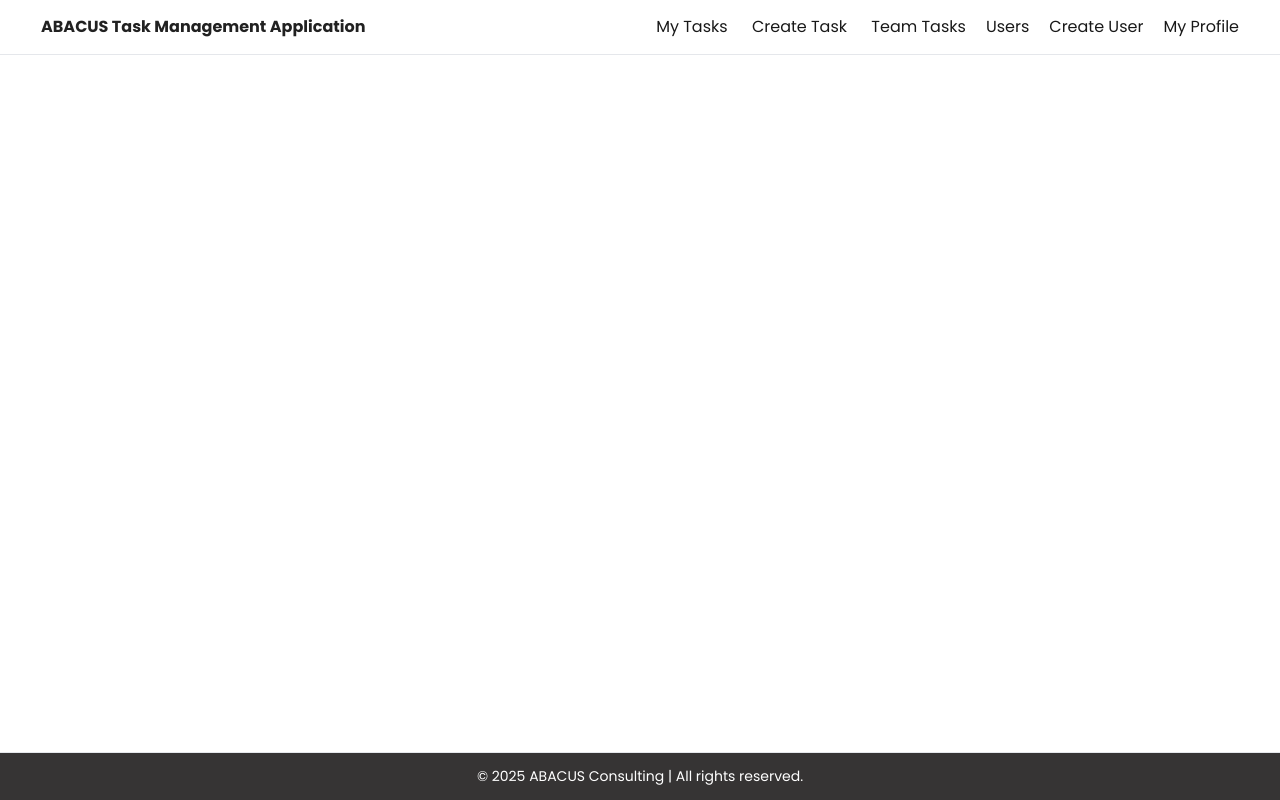
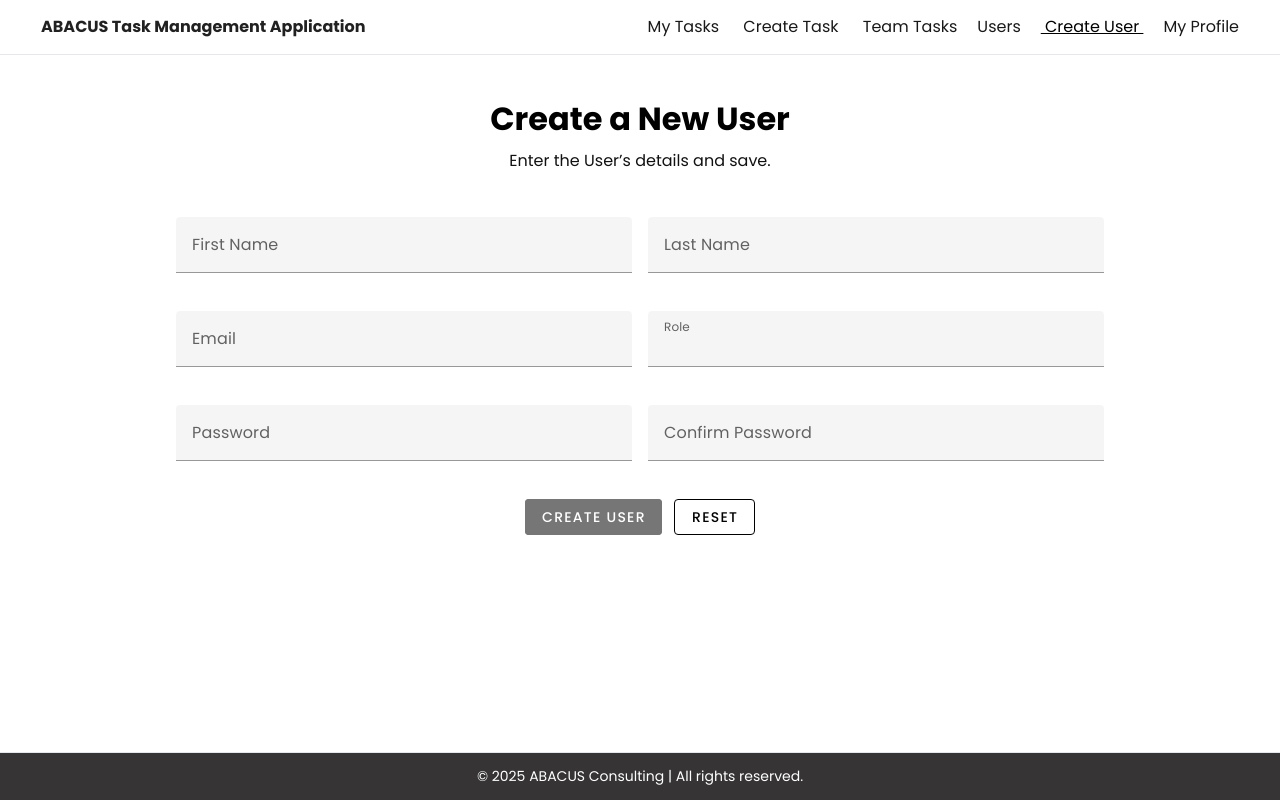
Before and after one commit to SanujaKob/Task-Management-Application-Front-End-3, a Vue app in the folder vite-project/: page /users/new in a window 1280 px wide. Built offline with nearby package versions, Linux system fonts and the light colour scheme.

Commit message:
Created a create user page - backend needs to be connected

```diff
--- a/vite-project/src/components/Header.vue
+++ b/vite-project/src/components/Header.vue
@@ -4,14 +4,14 @@
   position: sticky;
   top: 0;
   z-index: 10;
-  width: 100vw;                  /* keep your full-bleed header */
+  width: 100vw;                  /* full width header */
   background: #ffffff;
   border-bottom: 1px solid #e5e7eb;
 }
 
 .nav > .container {
-  max-width: 1200px;            /* fits laptop screens nicely */
-  margin: 0 auto;               /* centers horizontally */
+  max-width: 1200px;             /* fits laptop screens nicely */
+  margin: 0 auto;                /* centers horizontally */
   display: flex;
   justify-content: space-between;
   align-items: center;
@@ -28,7 +28,10 @@
   opacity: 0.9;
 }
 .link.active,
-.link:hover { opacity: 1; text-decoration: underline; }
+.link:hover {
+  opacity: 1;
+  text-decoration: underline;
+}
 </style>
 
 <template>
@@ -55,10 +58,22 @@
           Create Task
         </RouterLink>
 
-        <!-- Placeholders (wire these when routes exist) -->
+        <!-- Team Tasks (placeholder until you create route) -->
         <a class="link" href="#">Team Tasks</a>
+
+        <!-- Users (placeholder until you create route) -->
         <a class="link" href="#">Users</a>
-        <a class="link" href="#">Create User</a>
+
+        <!-- Create User -->
+        <RouterLink
+          to="/users/new"
+          class="link"
+          :class="{ active: $route.name === 'create-user' }"
+        >
+          Create User
+        </RouterLink>
+
+        <!-- My Profile (placeholder until you create route) -->
         <a class="link" href="#">My Profile</a>
       </nav>
     </div>
--- /dev/null
+++ b/vite-project/src/pages/CreateUser.vue
@@ -0,0 +1,180 @@
+<!-- src/pages/CreateUser.vue -->
+<template>
+  <div class="page">
+    <main class="hero">
+      <h1>Create a New User</h1>
+      <p>Enter the User’s details and save.</p>
+      <br></br>
+
+      <v-form v-model="isValid" @submit.prevent="handleSubmit" validate-on="blur">
+        <div class="grid">
+          <v-text-field
+            v-model="form.first_name"
+            label="First Name"
+            :rules="[rules.required]"
+            required
+          />
+          <v-text-field
+            v-model="form.last_name"
+            label="Last Name"
+            :rules="[rules.required]"
+            required
+          />
+
+          <v-text-field
+            v-model="form.email"
+            label="Email"
+            type="email"
+            :rules="[rules.required, rules.email]"
+            required
+          />
+
+          <v-select
+            v-model="form.role"
+            :items="roles"
+            label="Role"
+            :rules="[rules.required]"
+            required
+          />
+
+          <v-text-field
+            v-model="form.password"
+            label="Password"
+            type="password"
+            :rules="[rules.required, rules.min8]"
+            required
+          />
+          <v-text-field
+            v-model="form.confirm_password"
+            label="Confirm Password"
+            type="password"
+            :rules="[rules.required, rules.matchPassword(form.password)]"
+            required
+          />
+        </div>
+
+        <div class="actions">
+          <v-btn type="submit" color="black" variant="flat" :disabled="submitting || !isValid">
+            <template v-if="!submitting">Create User</template>
+            <template v-else>Saving…</template>
+          </v-btn>
+          <v-btn variant="outlined" @click="resetForm" :disabled="submitting">Reset</v-btn>
+        </div>
+
+        <v-alert
+          v-if="message.text"
+          :type="message.type"
+          variant="tonal"
+          class="mt-4"
+          closable
+          @click:close="message.text = ''"
+        >
+          {{ message.text }}
+        </v-alert>
+      </v-form>
+    </main>
+  </div>
+</template>
+
+<script setup>
+import { reactive, ref } from 'vue'
+
+const isValid = ref(false)
+const submitting = ref(false)
+
+const roles = ['Admin', 'Manager', 'Employee']
+
+const form = reactive({
+  first_name: '',
+  last_name: '',
+  email: '',
+  role: '',
+  password: '',
+  confirm_password: '',
+})
+
+const rules = {
+  required: v => (!!v || v === 0) || 'This field is required',
+  email: v => !v || /^[^\s@]+@[^\s@]+\.[^\s@]+$/.test(v) || 'Enter a valid email',
+  min8: v => (v && v.length >= 8) || 'Must be at least 8 characters',
+  matchPassword: (pw) => (v) => v === pw || 'Passwords must match',
+}
+
+const message = reactive({ type: 'success', text: '' })
+
+function resetForm() {
+  form.first_name = ''
+  form.last_name = ''
+  form.email = ''
+  form.role = ''
+  form.password = ''
+  form.confirm_password = ''
+  message.text = ''
+}
+
+async function handleSubmit() {
+  const payload = {
+    first_name: form.first_name.trim(),
+    last_name: form.last_name.trim(),
+    email: form.email.trim(),
+    role: form.role,
+    password: form.password,
+  }
+
+  submitting.value = true
+  message.text = ''
+  try {
+    // If you don't have a Vite proxy, use the full URL (e.g., http://localhost:8000/api/users)
+    const res = await fetch('/api/users', {
+      method: 'POST',
+      headers: { 'Content-Type': 'application/json', 'Accept': 'application/json' },
+      body: JSON.stringify(payload),
+    })
+    if (!res.ok) throw new Error(`HTTP ${res.status}`)
+    resetForm()
+    message.type = 'success'
+    message.text = 'User created successfully.'
+  } catch (err) {
+    message.type = 'error'
+    message.text = 'Failed to create user. Check your backend or network.'
+  } finally {
+    submitting.value = false
+  }
+}
+</script>
+
+<style scoped>
+.page {
+  width: 100%;
+  max-width: 960px;
+  margin: 0 auto;
+  background: #fff;
+  color: #000;
+  font-family: "Poppins", system-ui, sans-serif;
+}
+.hero {
+  margin: 40px auto;
+  padding: 0 16px;
+  text-align: center; /* centered header + paragraph */
+}
+.hero h1 { font-size: clamp(24px, 4vw, 32px); margin-bottom: 6px; }
+.hero p  { color: #111; margin: 0 0 20px; }
+
+/* form grid */
+.grid {
+  display: grid;
+  grid-template-columns: repeat(2, minmax(220px, 1fr));
+  gap: 16px;
+  text-align: left;
+}
+@media (max-width: 700px) {
+  .grid { grid-template-columns: 1fr; }
+}
+
+.actions {
+  display: flex;
+  gap: 12px;
+  margin-top: 16px;
+  justify-content: center;
+}
+</style>
--- a/vite-project/src/router/index.js
+++ b/vite-project/src/router/index.js
@@ -1,12 +1,14 @@
 // src/router/index.js
 import { createRouter, createWebHistory } from 'vue-router'
 import MyTasksPage from '../pages/MyTasksPage.vue'
+import CreateUser from '../pages/CreateUser.vue'  // <-- direct import
 
 const router = createRouter({
     history: createWebHistory(),
     routes: [
         { path: '/', name: 'home', component: MyTasksPage },
         { path: '/tasks/new', name: 'create-task', component: () => import('../pages/CreateTask.vue') },
+        { path: '/users/new', name: 'create-user', component: CreateUser }, // <-- use direct import
     ],
     scrollBehavior: () => ({ top: 0 }),
 })
```
